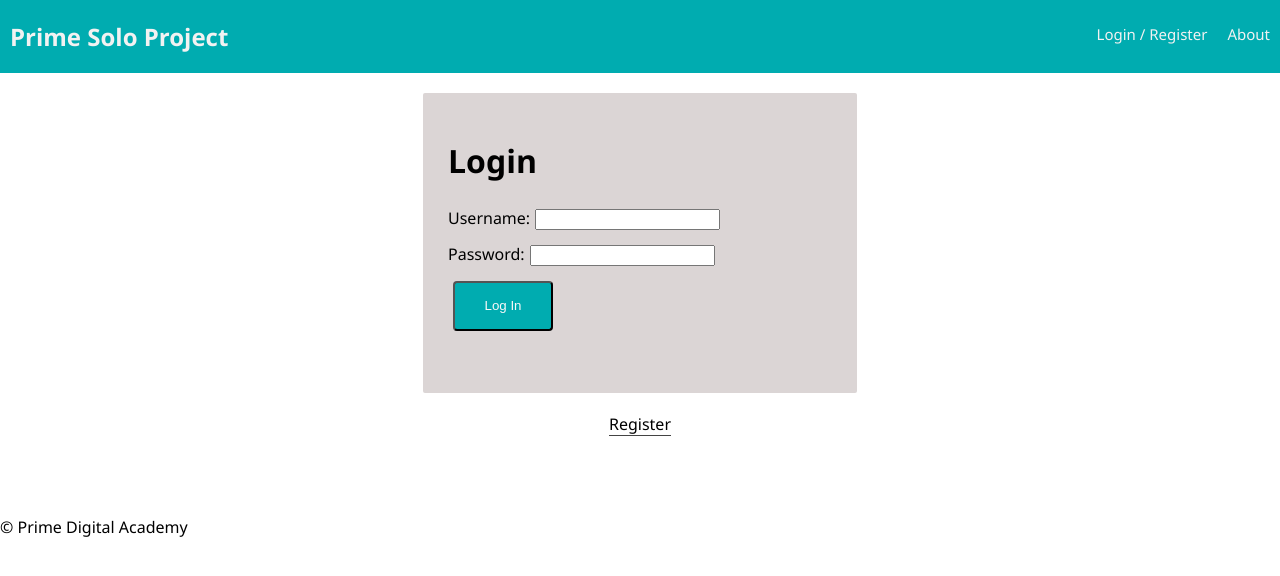
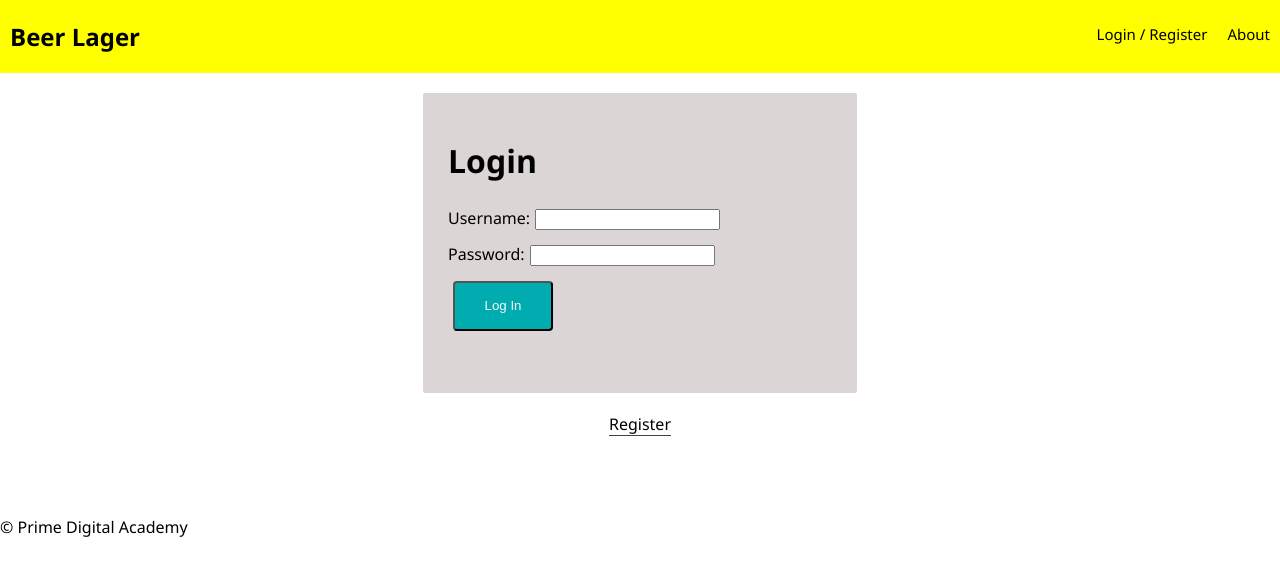
Before and after one commit to ErickDJensen/beer-lager, a React (Create React App) app: page /#/home in a window 1280 px wide. Shown: the top 576 px of the page. Built offline with nearby package versions, Linux system fonts and the light colour scheme; no server answers.

Commit message:
create file structure for different pages, work on the nav bar

```diff
--- a/src/components/App/App.js
+++ b/src/components/App/App.js
@@ -16,6 +16,8 @@ import ProtectedRoute from '../ProtectedRoute/ProtectedRoute'
 import AboutPage from '../AboutPage/AboutPage';
 import UserPage from '../UserPage/UserPage';
 import InfoPage from '../InfoPage/InfoPage';
+import BeerLog from '../BeerLog/BeerLog';
+
 
 import './App.css';
 
@@ -46,7 +48,7 @@ class App extends Component {
             <ProtectedRoute
               exact
               path="/home"
-              component={UserPage}
+              component={BeerLog}
             />
             {/* This works the same as the other protected route, except that if the user is logged in,
             they will see the info page instead. */}
--- /dev/null
+++ b/src/components/BeerLog/BeerLog.js
@@ -0,0 +1,13 @@
+import React, { Component } from 'react'
+
+class Beer_Log extends Component {
+    render() {
+        return (
+            <div>
+                <h1>Beer Log</h1>
+            </div>
+        )
+    }
+}
+
+export default Beer_Log
--- a/src/components/Nav/Nav.css
+++ b/src/components/Nav/Nav.css
@@ -2,23 +2,25 @@
     font-size: 24px;
     font-weight: 700;
     display: inline-block;
-    color: #f2f2f2;
+    color: black;
     padding-left: 10px;
 }
 
 .nav {
   overflow: hidden;
-  background-color: #00acb0;
+  background-color: yellow;
+
 }
 
 .nav-link {
   float: left;
   color: #f2f2f2;
-  background-color: #00acb0;
+  background-color: yellow;
   text-align: center;
   padding: 24px 10px;
   text-decoration: none;
   font-size: 15px;
+  color: black;
 
   /* these last two make the logout button in
   the nav bar look like another link */
@@ -28,7 +30,7 @@
 }
 
 .nav-link:hover {
-  background-color: #008183;
+  background-color: orange;
 }
 
 .nav-right {
--- a/src/components/Nav/Nav.js
+++ b/src/components/Nav/Nav.js
@@ -7,7 +7,7 @@ import './Nav.css';
 const Nav = (props) => (
   <div className="nav">
     <Link to="/home">
-      <h2 className="nav-title">Prime Solo Project</h2>
+      <h2 className="nav-title">Beer Lager</h2>
     </Link>
     <div className="nav-right">
       <Link className="nav-link" to="/home">
@@ -27,7 +27,7 @@ const Nav = (props) => (
       )}
       {/* Always show this link since the about page is not protected */}
       <Link className="nav-link" to="/about">
-        About
+      About
       </Link>
     </div>
   </div>
```
Also changed, not shown: public/index.html (+7 -1 lines), src/components/BeerInfo/BeerInfo.js (added, +13 -0 lines), src/components/Breweries/Breweries.js (added, +13 -0 lines), src/components/Favorites/Favorites.js (added, +13 -0 lines), src/components/LogBeerForm/LogBeerForm.js (added, +13 -0 lines), 1 other file (tests, documents, lock files or other folders).
